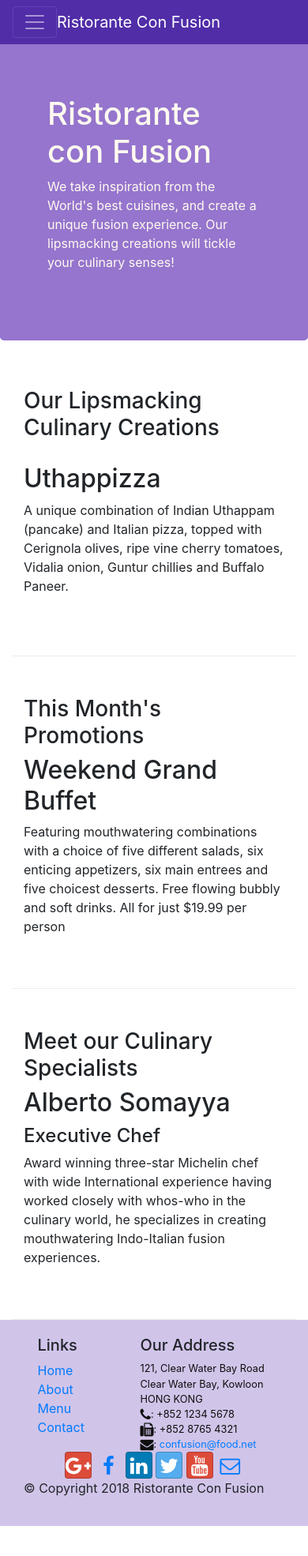
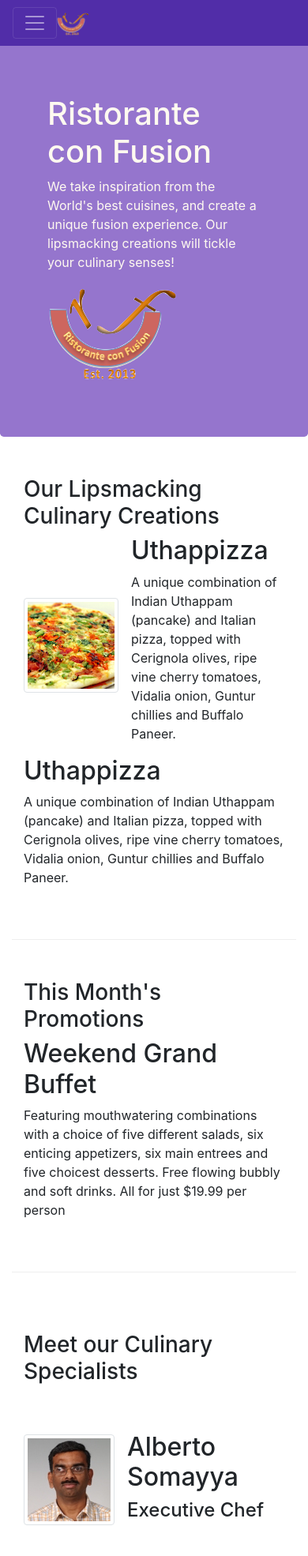
Before and after one commit to anjolaoluwa24685/conFusion, a website: page index.html in a window 390 px wide. Shown: the top 1970 px of the page at 79% size. Before the commit the page ends 1932 px from the top, so only its background shows below. Drawn offline with nearby package versions, Linux system fonts and the light colour scheme.

Commit message:
Images and Media

```diff
--- a/index.html
+++ b/index.html
@@ -22,7 +22,7 @@
             <button class="navbar-toggler" type="button" data-toggle="collapse" data-target="#Navbar">
                 <span class="navbar-toggler-icon"></span>
             </button>
-            <a class="navbar-brand mr-auto" href="#">Ristorante Con Fusion</a>
+            <a class="navbar-brand mr-auto" href="#"><img src="img/logo.png" height="30" width="41"></a>
             <div class="collapse navbar-collapse" id="Navbar">
                 <ul class="navbar-nav mr-auto">
                     <li class="nav-item active"><a class="nav-link" href="#"><span class="fa fa-home fa-lg"></span> Home</a></li>
@@ -43,7 +43,8 @@
                     <p>We take inspiration from the World's best cuisines, and create a unique fusion experience. Our
                         lipsmacking creations will tickle your culinary senses!</p>
                 </div>
-                <div class="col-12 col-sm">
+                <div class="col-12 col-sm align-self-center">
+                        <img src="img/logo.png" class="img-fluid">
                 </div>
             </div>
         </div>
@@ -55,7 +56,16 @@
                 <h3>Our Lipsmacking Culinary Creations</h3>
             </div>
             <div class="col col-sm order-sm-first col-md">
-                <h2>Uthappizza</h2>
+                <div class="media">
+                    <img class="d-flex mr-3 img-thumbnail align-self-center"
+                    src="img/uthappizza.png" alt="uthappizza">
+                    <div class="media-body">
+                            <h2>Uthappizza</h2>
+                            <p>A unique combination of Indian Uthappam (pancake) and Italian pizza, topped with Cerignola olives,
+                                ripe vine cherry tomatoes, Vidalia onion, Guntur chillies and Buffalo Paneer.</p>
+                    </div>
+                </div>
+                <h2 class="mt-0">Uthappizza</h2>
                 <p>A unique combination of Indian Uthappam (pancake) and Italian pizza, topped with Cerignola olives,
                     ripe vine cherry tomatoes, Vidalia onion, Guntur chillies and Buffalo Paneer.</p>
             </div>
@@ -79,11 +89,18 @@
                 <h3>Meet our Culinary Specialists</h3>
             </div>
             <div class="col col-sm order-sm-first col-md">
-                <h2>Alberto Somayya</h2>
-                <h4>Executive Chef</h4>
-                <p>Award winning three-star Michelin chef with wide International experience having worked closely with
-                    whos-who in the culinary world, he specializes in creating mouthwatering Indo-Italian fusion
-                    experiences. </p>
+                <div class="media">
+                    <img class="d-flex mr-3 img-thumbnail align-self-center"
+                    src="img/alberto.png" alt="alberto">
+                    <div class="media-body">
+                          <h2 class="mt-0">Alberto Somayya</h2>
+                            <h4>Executive Chef</h4>
+                            <p class="d-none d-sm-block">Award winning three-star Michelin chef with wide International experience having worked closely with
+                                    whos-who in the culinary world, he specializes in creating mouthwatering Indo-Italian fusion
+                                    experiences. </p>
+                    </div>
+                </div>
+
             </div>
         </div>
     </div>
```
Also changed, not shown: aboutus.html (+3 -2 lines), contactus.html (+3 -2 lines), img/alberto.png (added), img/buffet.png (added), img/logo.png (added), img/uthappizza.png (added), 1 other file.
